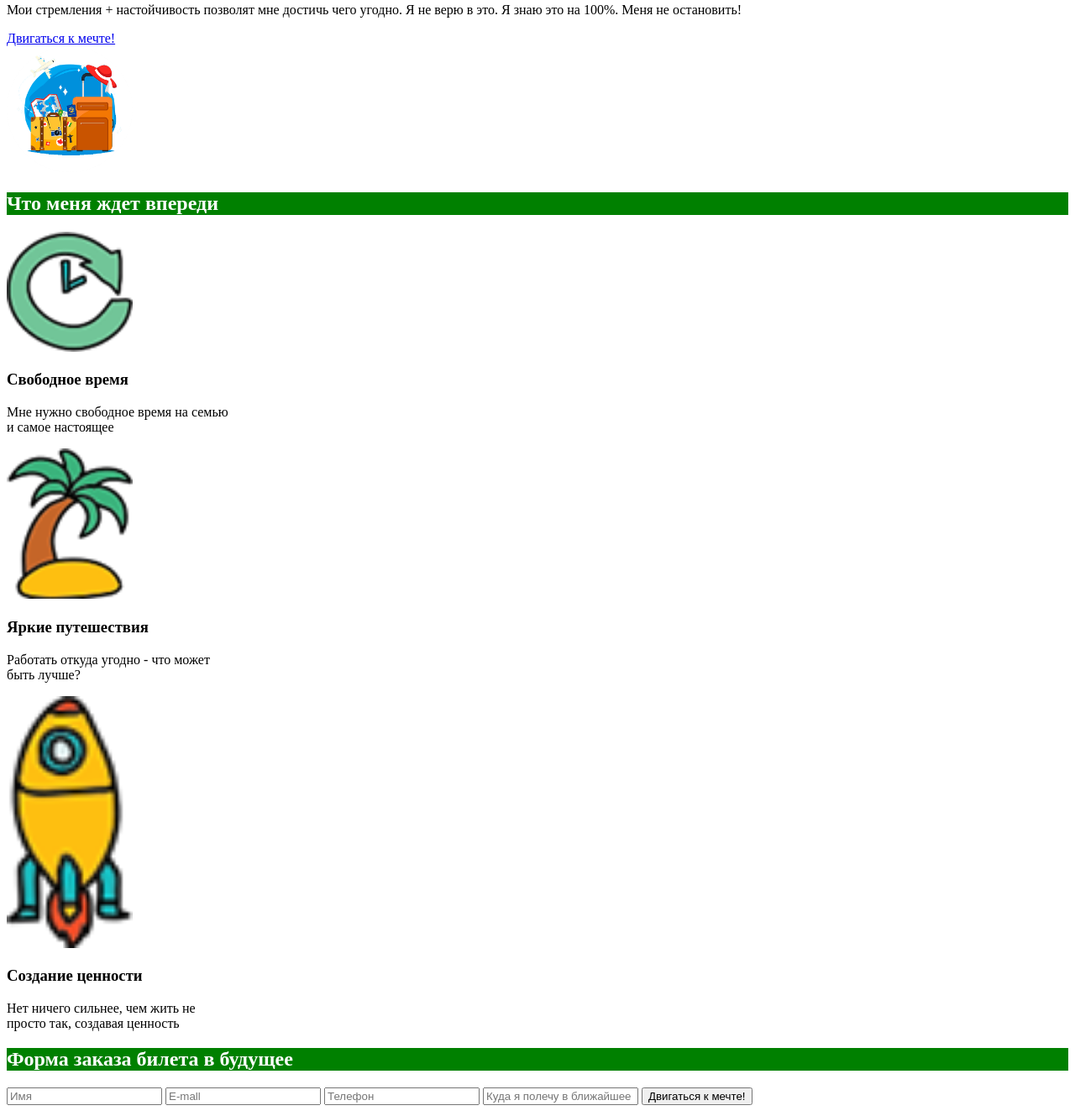
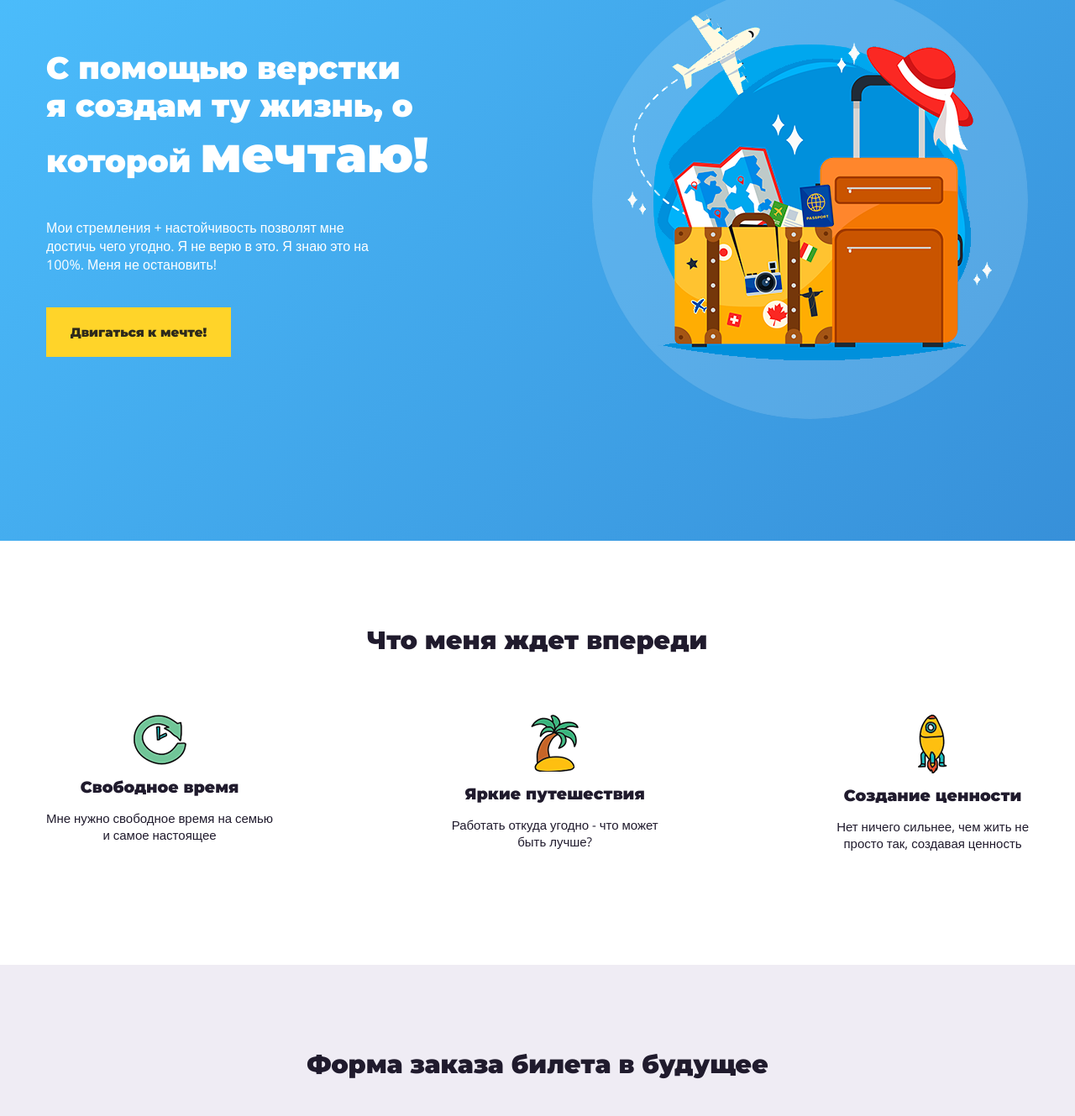
Before and after one commit to Gregory7777777/KRAGRI.github.io, a plain HTML site: page index.html in a window 1280 px wide. Shown: the part 184-1513 px from the top of the page at 84% size. Drawn offline with nearby package versions, Linux system fonts and the light colour scheme.

Commit message:
Add files via upload

```diff
--- a/CSS/style.css
+++ b/CSS/style.css
@@ -1,29 +1,144 @@
-h1 {
-	color: red;
+body {
+	font-family: 'Open Sans', sans-serif;
+	color: #201b2d;
+	font-size: 15px;
+	padding: 0;
+	margin: 0;
 }
-.p {
-	width: 100px;
-	background-color: blue;
-	color: white;
-	margin-bottom: 100px;
+div, p, input, button, form, span, a, ul, li {
+	box-sizing: border-box;
 }
-span {
-	color: red;
+h1, h2, h3, h4, h5, h6 {
+	margin: 0;
+	font-family: 'Montserrat', sans-serif;
+	font-weight: 900;
 }
-h2 {
-	color: white;
-	background-color: green;
+.container {
+	width: 1170px;
+	margin: 0 auto;
 }
-.new {
-	padding: 50px 50px 50px 50px;
+.header {
+	background: rgba(77,192,254,1);
+	background: -moz-linear-gradient(-45deg, rgba(77,192,254,1) 0%, rgba(55,144,217,1) 100%);
+	background: -webkit-gradient(left top, right bottom, color-stop(0%, rgba(77,192,254,1)), color-stop (100%, rgba(55,144,217,1)));
+	background: -webkit-linear-gradient(-45deg, rgba(77,192,254,1) 0%, rgba(55,144,217,1) 100%);
+	background: -o-linear-gradient(-45deg, rgba(77,192,254,1) 0%, rgba(55,144,217,1) 100%);
+	background: -ms-linear-gradient(-45deg, rgba(77,192,254,1) 0%, rgba(55,144,217,1) 100%);
+	background: linear-gradient(135deg, rgba(77,192,254,1) 0%, rgba(55,144,217,1) 100%);
+	filter: progid:DXImageTransform.Microsoft.gradient( startColorstr='#4dc0fe', endColorstr='#3790d9', GradientType=1 );
+	padding-top: 60px;
+	color: #ffffff;
 }
-.text {
-	margin-left: 100px;
+.wrapper {
+	display: flex;
+	justify-content: space-between;
 }
-li {
-	border: 1px solid black;
-	font-size: 25px;
+.offer{
+	width: 620px;
+	margin-bottom: 210px;
 }
-img {
-	width: 150px;
+.h1 {
+	margin-top: 140px;
+	font-size: 37px;
+	margin-bottom: 40px;
 }
+.intro {
+	font-size: 16px;
+	width: 400px;
+	margin-bottom: 40px;
+}
+span{
+	font-size: 59px;
+}
+.btn {
+	font-family: 'Montserrat', sans-serif;
+	color: #2e2a1b;
+	background: #ffd429;
+	display: block;
+	width: 220px;
+	padding: 20px 0;
+	text-align: center;
+	text-decoration: none;
+	transition: all 0.5s ease;
+}
+.btn:hover {
+	background: #e3ba14;
+}
+.desktop {
+	margin-top: 60px;
+	margin-bottom: 145px;
+}
+.learn {
+	padding-top: 100px;
+	background: #ffffff;
+	padding-bottom: 120px;
+}
+.title1 {
+	text-align: center;
+	margin-bottom: 70px;
+	font-size: 30px;
+}
+.skills {
+	display: flex;
+	justify-content: space-between;
+}
+.icon {
+	display: block;
+	margin: auto;
+}
+.skill-title {
+	margin-top: 15px;
+	text-align: center;
+	font-size: 19px;
+	margin-bottom: 15px;
+}
+.skill-text {
+	text-align: center;
+}
+.mail {
+	background-color: #efecf4;
+	padding-top: 100px;
+	padding-bottom: 100px;
+}
+.mail-title {
+	text-align: center;
+	margin-bottom: 55px;
+	font-size: 30px;
+}
+.form {
+	width: 340px;
+	margin: 0 auto;
+}
+.input {
+	width: 340px;
+	border: 1px solid #bbbbbb;
+	font-size: 15px;
+	font-family: 'Open Sans', sans-serif;
+	height: 48px;
+	padding-left: 25px;
+	margin-bottom: 15px;
+}
+.mail-btn {
+	font-family: 'Montserrat', sans-serif;
+	color: #2e2a1b;
+	background: #ffd429;
+	display: block;
+	width: 340px;
+	padding: 20px 0;
+	text-align: center;
+	text-decoration: none;
+	transition: all 0.5s ease;
+}
+.mail-btn:hover {
+	background: #e3ba14;
+}
+.footer {
+	background: #164d7a;
+	padding-top: 61px;
+	padding-bottom: 61px;
+}
+.footer-text {
+	font-size: 14px;
+	color: #ffffff;
+	text-align: center;
+}
```
